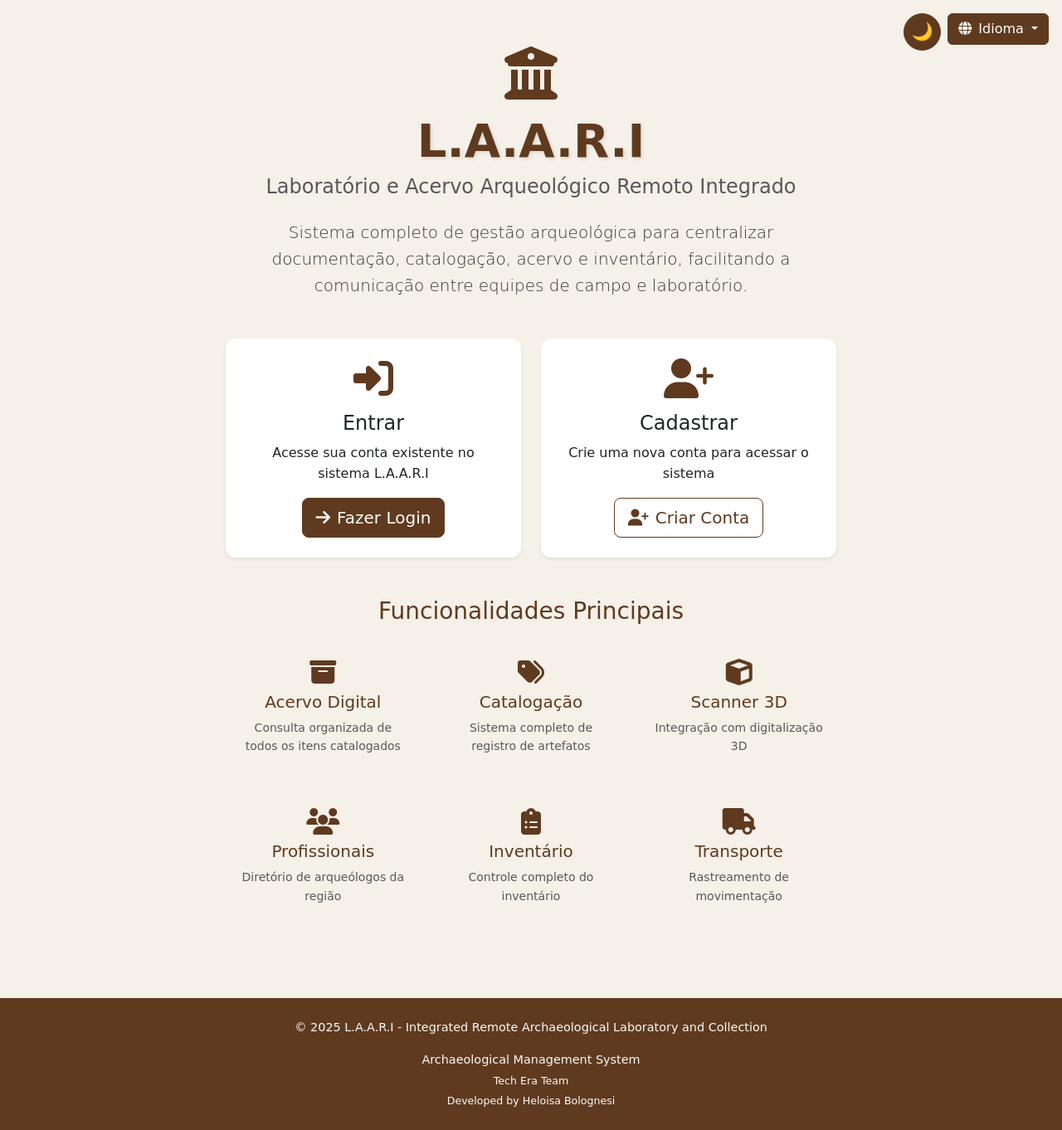
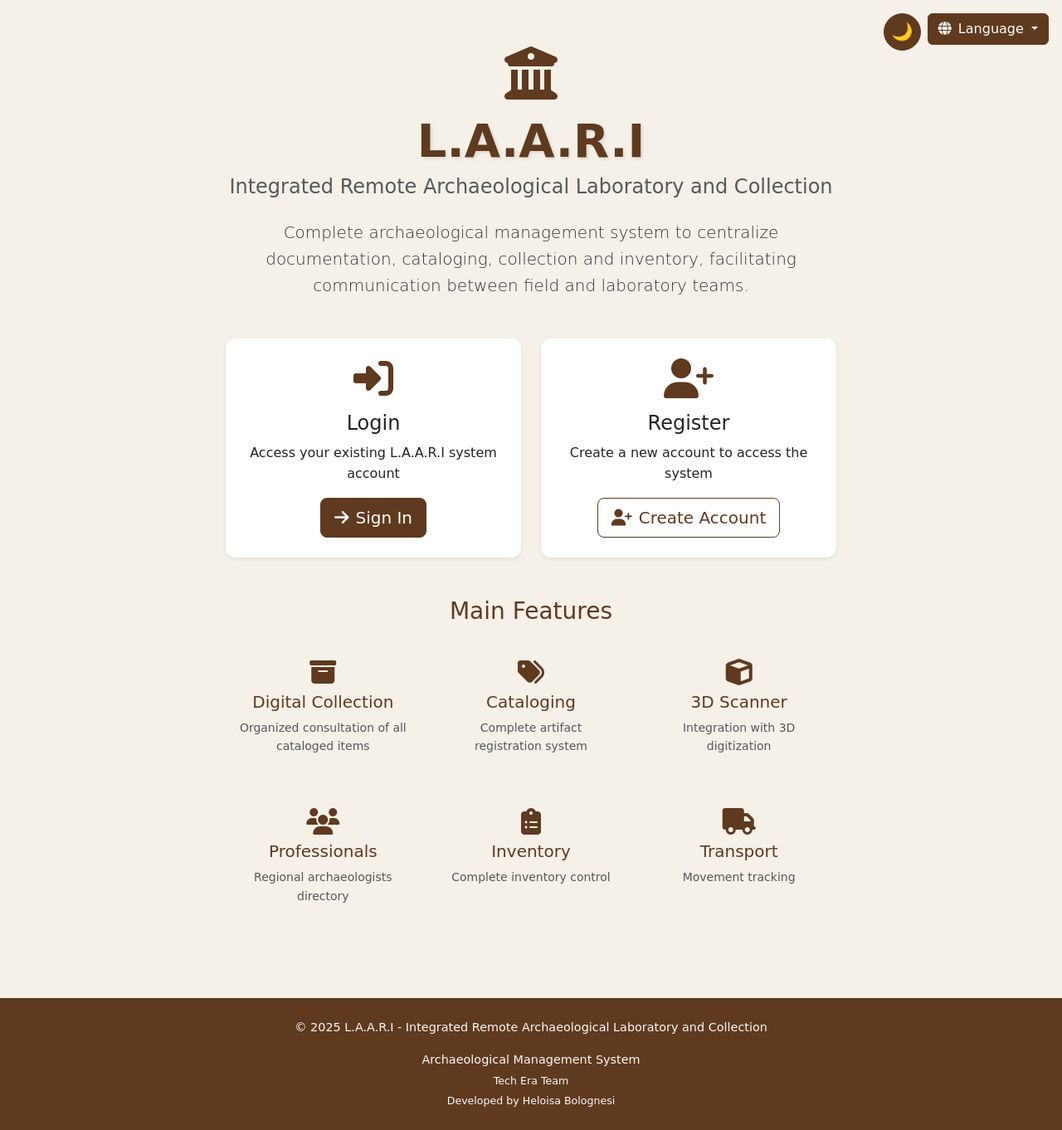
Before and after one commit to heloisabolognesi/teste22, a Flask app: page / in a window 1280 px wide. Shown: the whole page at 83% size. Run offline with Flask 3, Linux system fonts and the light colour scheme; some libraries are stand-ins or nearby versions; some web fonts are replaced.

Commit message:
Add multilingual support for multiple languages to the web application
Update index.html to include language selection dropdown and data-i18n attributes for translatable text elements.

Replit-Commit-Author: Agent
Replit-Commit-Session-Id: 58de1b68-9632-44e1-ade1-84c647fabe3b
Replit-Commit-Checkpoint-Type: intermediate_checkpoint
Replit-Commit-Event-Id: 0d28cd9f-6520-4866-8987-0b8b5d984985
Replit-Commit-Screenshot-Url: https://storage.googleapis.com/screenshot-production-us-central1/5165511b-c23e-4315-bf95-52599be89ffc/58de1b68-9632-44e1-ade1-84c647fabe3b/4EYzyLU

```diff
--- a/templates/index.html
+++ b/templates/index.html
@@ -5,25 +5,25 @@
 {% block content %}
 <!-- Theme and Language Controls for Public Pages -->
 <div class="position-absolute top-0 end-0 p-3 d-flex gap-2" style="z-index: 1050;">
-    <button class="btn btn-archaeological rounded-circle d-flex align-items-center justify-content-center p-0" type="button" id="themeToggle" style="width: 45px; height: 45px; font-size: 1.3rem; line-height: 1;" aria-label="Alternar tema">
+    <button class="btn btn-archaeological rounded-circle d-flex align-items-center justify-content-center p-0" type="button" id="themeToggle" style="width: 45px; height: 45px; font-size: 1.3rem; line-height: 1;" data-i18n-aria="theme_toggle">
         <span id="themeIcon">🌙</span>
     </button>
     <div class="dropdown">
         <button class="btn btn-archaeological dropdown-toggle" type="button" id="languageDropdown" data-bs-toggle="dropdown" aria-expanded="false">
-            <i class="fas fa-globe me-2"></i>{{ _('Idioma') }}
+            <i class="fas fa-globe me-2"></i><span data-i18n="nav_idioma">Idioma</span>
         </button>
         <ul class="dropdown-menu dropdown-menu-end" aria-labelledby="languageDropdown">
-            <li><a class="dropdown-item" href="{{ url_for('set_language', language='pt') }}">
-                <span class="me-2">🇧🇷</span>Português
+            <li><a class="dropdown-item" href="#" data-language="pt-BR">
+                <span class="me-2">🇧🇷</span><span data-i18n="language_pt">Português</span>
             </a></li>
-            <li><a class="dropdown-item" href="{{ url_for('set_language', language='en') }}">
-                <span class="me-2">🇬🇧</span>English
+            <li><a class="dropdown-item" href="#" data-language="en">
+                <span class="me-2">🇬🇧</span><span data-i18n="language_en">English</span>
             </a></li>
-            <li><a class="dropdown-item" href="{{ url_for('set_language', language='es') }}">
-                <span class="me-2">🇪🇸</span>Español
+            <li><a class="dropdown-item" href="#" data-language="es">
+                <span class="me-2">🇪🇸</span><span data-i18n="language_es">Español</span>
             </a></li>
-            <li><a class="dropdown-item" href="{{ url_for('set_language', language='fr') }}">
-                <span class="me-2">🇫🇷</span>Français
+            <li><a class="dropdown-item" href="#" data-language="fr">
+                <span class="me-2">🇫🇷</span><span data-i18n="language_fr">Français</span>
             </a></li>
         </ul>
     </div>
@@ -36,9 +36,9 @@
         <div class="col-lg-8 text-center">
             <div class="welcome-header mb-5">
                 <i class="fas fa-university archaeological-icon mb-3"></i>
-                <h1 class="display-4 fw-bold archaeological-title">L.A.A.R.I</h1>
-                <h2 class="h4 mb-4 text-muted">{{ _('Laboratório e Acervo Arqueológico Remoto Integrado') }}</h2>
-                <p class="lead">{{ _('Sistema completo de gestão arqueológica para centralizar documentação, catalogação, acervo e inventário, facilitando a comunicação entre equipes de campo e laboratório.') }}</p>
+                <h1 class="display-4 fw-bold archaeological-title" data-i18n="app_name">L.A.A.R.I</h1>
+                <h2 class="h4 mb-4 text-muted" data-i18n="app_full_name">Laboratório e Acervo Arqueológico Remoto Integrado</h2>
+                <p class="lead" data-i18n="app_description">Sistema completo de gestão arqueológica para centralizar documentação, catalogação, acervo e inventário, facilitando a comunicação entre equipes de campo e laboratório.</p>
             </div>
 
             <div class="welcome-actions">
@@ -47,10 +47,10 @@
                         <div class="card h-100 shadow-sm border-0 action-card">
                             <div class="card-body text-center p-4">
                                 <i class="fas fa-sign-in-alt fa-3x mb-3 text-archaeological"></i>
-                                <h4 class="card-title">{{ _('Entrar') }}</h4>
-                                <p class="card-text">{{ _('Acesse sua conta existente no sistema L.A.A.R.I') }}</p>
+                                <h4 class="card-title" data-i18n="login_title">Entrar</h4>
+                                <p class="card-text" data-i18n="login_description">Acesse sua conta existente no sistema L.A.A.R.I</p>
                                 <a href="{{ url_for('login') }}" class="btn btn-archaeological btn-lg">
-                                    <i class="fas fa-arrow-right me-2"></i>{{ _('Fazer Login') }}
+                                    <i class="fas fa-arrow-right me-2"></i><span data-i18n="btn_fazer_login">Fazer Login</span>
                                 </a>
                             </div>
                         </div>
@@ -60,10 +60,10 @@
                         <div class="card h-100 shadow-sm border-0 action-card">
                             <div class="card-body text-center p-4">
                                 <i class="fas fa-user-plus fa-3x mb-3 text-archaeological"></i>
-                                <h4 class="card-title">{{ _('Cadastrar') }}</h4>
-                                <p class="card-text">{{ _('Crie uma nova conta para acessar o sistema') }}</p>
+                                <h4 class="card-title" data-i18n="register_title">Cadastrar</h4>
+                                <p class="card-text" data-i18n="register_description">Crie uma nova conta para acessar o sistema</p>
                                 <a href="{{ url_for('register') }}" class="btn btn-outline-archaeological btn-lg">
-                                    <i class="fas fa-user-plus me-2"></i>{{ _('Criar Conta') }}
+                                    <i class="fas fa-user-plus me-2"></i><span data-i18n="btn_criar_conta">Criar Conta</span>
                                 </a>
                             </div>
                         </div>
@@ -73,48 +73,48 @@
 
             <!-- Features overview -->
             <div class="features-overview mt-5">
-                <h3 class="mb-4">{{ _('Funcionalidades Principais') }}</h3>
+                <h3 class="mb-4" data-i18n="features_title">Funcionalidades Principais</h3>
                 <div class="row g-3">
                     <div class="col-md-4">
                         <div class="feature-item">
                             <i class="fas fa-archive fa-2x mb-2 text-archaeological"></i>
-                            <h5>{{ _('Acervo Digital') }}</h5>
-                            <p class="small text-muted">{{ _('Consulta organizada de todos os itens catalogados') }}</p>
+                            <h5 data-i18n="feature_acervo">Acervo Digital</h5>
+                            <p class="small text-muted" data-i18n="feature_acervo_desc">Consulta organizada de todos os itens catalogados</p>
                         </div>
                     </div>
                     <div class="col-md-4">
                         <div class="feature-item">
                             <i class="fas fa-tags fa-2x mb-2 text-archaeological"></i>
-                            <h5>{{ _('Catalogação') }}</h5>
-                            <p class="small text-muted">{{ _('Sistema completo de registro de artefatos') }}</p>
+                            <h5 data-i18n="feature_catalogacao">Catalogação</h5>
+                            <p class="small text-muted" data-i18n="feature_catalogacao_desc">Sistema completo de registro de artefatos</p>
                         </div>
                     </div>
                     <div class="col-md-4">
                         <div class="feature-item">
                             <i class="fas fa-cube fa-2x mb-2 text-archaeological"></i>
-                            <h5>{{ _('Scanner 3D') }}</h5>
-                            <p class="small text-muted">{{ _('Integração com digitalização 3D') }}</p>
+                            <h5 data-i18n="feature_scanner">Scanner 3D</h5>
+                            <p class="small text-muted" data-i18n="feature_scanner_desc">Integração com digitalização 3D</p>
                         </div>
                     </div>
                     <div class="col-md-4">
                         <div class="feature-item">
                             <i class="fas fa-users fa-2x mb-2 text-archaeological"></i>
-                            <h5>{{ _('Profissionais') }}</h5>
-                            <p class="small text-muted">{{ _('Diretório de arqueólogos da região') }}</p>
+                            <h5 data-i18n="feature_profissionais">Profissionais</h5>
+                            <p class="small text-muted" data-i18n="feature_profissionais_desc">Diretório de arqueólogos da região</p>
                         </div>
                     </div>
                     <div class="col-md-4">
                         <div class="feature-item">
                             <i class="fas fa-clipboard-list fa-2x mb-2 text-archaeological"></i>
-                            <h5>{{ _('Inventário') }}</h5>
-                            <p class="small text-muted">{{ _('Controle completo do inventário') }}</p>
+                            <h5 data-i18n="feature_inventario">Inventário</h5>
+                            <p class="small text-muted" data-i18n="feature_inventario_desc">Controle completo do inventário</p>
                         </div>
                     </div>
                     <div class="col-md-4">
                         <div class="feature-item">
                             <i class="fas fa-truck fa-2x mb-2 text-archaeological"></i>
-                            <h5>{{ _('Transporte') }}</h5>
-                            <p class="small text-muted">{{ _('Rastreamento de movimentação') }}</p>
+                            <h5 data-i18n="feature_transporte">Transporte</h5>
+                            <p class="small text-muted" data-i18n="feature_transporte_desc">Rastreamento de movimentação</p>
                         </div>
                     </div>
                 </div>
```
